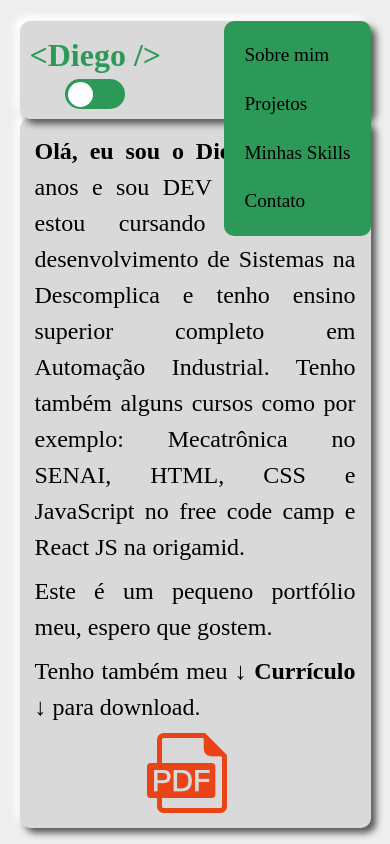
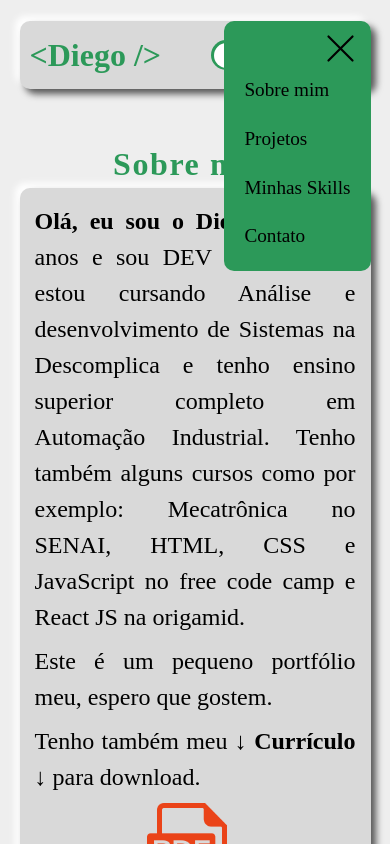
Before and after one commit to ArcherDiego/Portfolio, a React (Create React App) app: page / in a window 390 px wide. Both pictures are taken after a click on the icon 335 px from the left and 70 px from the top of the page. Shown: the top 844 px of the page. Built offline with nearby package versions, Linux system fonts and the light colour scheme; a web font is replaced by a local one.

Commit message:
feat: finish responsive and end portfolio

```diff
--- a/src/components/Hamburger/index.js
+++ b/src/components/Hamburger/index.js
@@ -16,12 +16,6 @@ const Hamburger = ({theme, setTheme}) => {
         theme === "light" ? setTheme('dark') : setTheme('light')
     }
 
-    /*
-        <svg xmlns="http://www.w3.org/2000/svg" width="16" height="16" fill="currentColor" class="bi bi-x-lg" viewBox="0 0 16 16">
-        <path d="M2.146 2.854a.5.5 0 1 1 .708-.708L8 7.293l5.146-5.147a.5.5 0 0 1 .708.708L8.707 8l5.147 5.146a.5.5 0 0 1-.708.708L8 8.707l-5.146 5.147a.5.5 0 0 1-.708-.708L7.293 8 2.146 2.854Z"/>
-        </svg>
-    */
-
     return (
         <HamburgerStyle>
             <section>
@@ -30,7 +24,7 @@ const Hamburger = ({theme, setTheme}) => {
             </section>
             {
                 open ? (
-                    <NavLinks />
+                    <NavLinks handleChange={handleChange} />
                 ) : (
                     <svg onClick={handleChange} xmlns="http://www.w3.org/2000/svg" class="bi bi-list" viewBox="0 0 16 16">
                         <path fill-rule="evenodd" d="M2.5 12a.5.5 0 0 1 .5-.5h10a.5.5 0 0 1 0 1H3a.5.5 0 0 1-.5-.5zm0-4a.5.5 0 0 1 .5-.5h10a.5.5 0 0 1 0 1H3a.5.5 0 0 1-.5-.5zm0-4a.5.5 0 0 1 .5-.5h10a.5.5 0 0 1 0 1H3a.5.5 0 0 1-.5-.5z"/>
--- a/src/components/Hamburger/style.js
+++ b/src/components/Hamburger/style.js
@@ -6,11 +6,9 @@ const HamburgerStyle = styled.div`
     padding: 10px;
     width: 90%;
     justify-content: space-between;
-    align-items: center;
 
     section {
         display: flex;
-        flex-direction: column;
         align-items: center;
     }
 
@@ -27,14 +25,15 @@ const HamburgerStyle = styled.div`
     }
 
     h2 {
-            color: ${({theme}) => theme.color};
-            font-size: ${({theme}) => theme.fontSize.bg};
+        padding-right: 50px;
+        color: ${({theme}) => theme.color};
+        font-size: ${({theme}) => theme.fontSize.bg};
     }
 
     svg {
-        width: 50px;
-        height: 50px;
-        fill: ${({theme}) => theme.color};
+        height: 35px;
+        width: 35px;
+        fill: ${({theme}) => theme.fontColor};
     }
 
     @media (min-width: 480px) {
--- a/src/components/NavLinks/index.js
+++ b/src/components/NavLinks/index.js
@@ -1,8 +1,11 @@
 import NavLinksStyle from "./style"
 
-const NavLinks = () => {
+const NavLinks = ({handleChange}) => {
     return (
         <NavLinksStyle>
+            <svg onClick={handleChange} xmlns="http://www.w3.org/2000/svg" class="bi bi-x-lg" viewBox="0 0 16 16">
+                <path d="M2.146 2.854a.5.5 0 1 1 .708-.708L8 7.293l5.146-5.147a.5.5 0 0 1 .708.708L8.707 8l5.147 5.146a.5.5 0 0 1-.708.708L8 8.707l-5.146 5.147a.5.5 0 0 1-.708-.708L7.293 8 2.146 2.854Z"/>
+            </svg>
             <li><a href="#about">Sobre mim</a></li>
             <li><a href="#projects">Projetos</a></li>
             <li><a href="#skills">Minhas Skills</a></li>
--- a/src/components/NavLinks/style.js
+++ b/src/components/NavLinks/style.js
@@ -2,11 +2,24 @@ import styled from "styled-components";
 
 const NavLinksStyle = styled.ul`
 
-    @media screen and (max-width: 480px) {
+    @media (min-width: 480px) {
+        svg {
+            display: none;
+        }
+    }
+
+    @media (max-width: 480px) {
         padding: 5px;
         height: auto;
         background-color: ${({theme}) => theme.color};
         border-radius: 10px;
+
+        svg {
+            margin-left: 70%;
+            height: 35px;
+            width: 35px;
+            fill: ${({theme}) => theme.fontColor};
+        }
     }
 `;
 
--- a/src/components/Navigation/style.js
+++ b/src/components/Navigation/style.js
@@ -48,7 +48,8 @@ const NavStyle = styled.nav`
     a:hover {
         color: ${({theme}) => theme.color};
         text-decoration: underline;
-        font-size: larger;
+        text-underline-offset: 7px;
+        text-decoration-thickness: 3px;
         transition: 0.4s;
     }
 
--- a/src/pages/About/style.js
+++ b/src/pages/About/style.js
@@ -25,7 +25,7 @@ const AboutStyle = styled.div`
         align-items: center;
 
         h1 {
-            margin-top: 20%;
+            margin-top: 40%;
         }
     }
 `;
--- a/src/pages/Contact/index.js
+++ b/src/pages/Contact/index.js
@@ -4,21 +4,21 @@ const Contact = () => {
     return (
         <ContactStyle>
             <section id="contact">
-                <a href="https://www.linkedin.com/in/diego-oliveira-b32447192/">
+                <a target="_blank" rel="noreferrer" href="https://www.linkedin.com/in/diego-oliveira-b32447192/">
                     <svg xmlns="http://www.w3.org/2000/svg" fill="#2c9959" class="bi bi-linkedin" viewBox="0 0 16 16">
                         <path d="M0 1.146C0 .513.526 0 1.175 0h13.65C15.474 0 16 .513 16 1.146v13.708c0 .633-.526 1.146-1.175 1.146H1.175C.526 16 0 15.487 0 14.854V1.146zm4.943 12.248V6.169H2.542v7.225h2.401zm-1.2-8.212c.837 0 1.358-.554 1.358-1.248-.015-.709-.52-1.248-1.342-1.248-.822 0-1.359.54-1.359 1.248 0 .694.521 1.248 1.327 1.248h.016zm4.908 8.212V9.359c0-.216.016-.432.08-.586.173-.431.568-.878 1.232-.878.869 0 1.216.662 1.216 1.634v3.865h2.401V9.25c0-2.22-1.184-3.252-2.764-3.252-1.274 0-1.845.7-2.165 1.193v.025h-.016a5.54 5.54 0 0 1 .016-.025V6.169h-2.4c.03.678 0 7.225 0 7.225h2.4z"/>
                     </svg>
                     <h4>Linkedin</h4>
                     <p>diego-oliveira</p>
                 </a>
-                <a href="https://github.com/ArcherDiego">
+                <a target="_blank" rel="noreferrer" href="https://github.com/ArcherDiego">
                     <svg xmlns="http://www.w3.org/2000/svg" fill="#2c9959" class="bi bi-github" viewBox="0 0 16 16">
                         <path d="M8 0C3.58 0 0 3.58 0 8c0 3.54 2.29 6.53 5.47 7.59.4.07.55-.17.55-.38 0-.19-.01-.82-.01-1.49-2.01.37-2.53-.49-2.69-.94-.09-.23-.48-.94-.82-1.13-.28-.15-.68-.52-.01-.53.63-.01 1.08.58 1.23.82.72 1.21 1.87.87 2.33.66.07-.52.28-.87.51-1.07-1.78-.2-3.64-.89-3.64-3.95 0-.87.31-1.59.82-2.15-.08-.2-.36-1.02.08-2.12 0 0 .67-.21 2.2.82.64-.18 1.32-.27 2-.27.68 0 1.36.09 2 .27 1.53-1.04 2.2-.82 2.2-.82.44 1.1.16 1.92.08 2.12.51.56.82 1.27.82 2.15 0 3.07-1.87 3.75-3.65 3.95.29.25.54.73.54 1.48 0 1.07-.01 1.93-.01 2.2 0 .21.15.46.55.38A8.012 8.012 0 0 0 16 8c0-4.42-3.58-8-8-8z"/>
                     </svg>
                     <h4>Github</h4>
                     <p>ArcherDiego</p>
                 </a>
-                <a href="https://gmail.com">
+                <a target="_blank" rel="noreferrer" href="https://gmail.com">
                     <svg xmlns="http://www.w3.org/2000/svg" fill="#2c9959" class="bi bi-envelope-at-fill" viewBox="0 0 16 16">
                         <path d="M2 2A2 2 0 0 0 .05 3.555L8 8.414l7.95-4.859A2 2 0 0 0 14 2H2Zm-2 9.8V4.698l5.803 3.546L0 11.801Zm6.761-2.97-6.57 4.026A2 2 0 0 0 2 14h6.256A4.493 4.493 0 0 1 8 12.5a4.49 4.49 0 0 1 1.606-3.446l-.367-.225L8 9.586l-1.239-.757ZM16 9.671V4.697l-5.803 3.546.338.208A4.482 4.482 0 0 1 12.5 8c1.414 0 2.675.652 3.5 1.671Z"/>
                         <path d="M15.834 12.244c0 1.168-.577 2.025-1.587 2.025-.503 0-1.002-.228-1.12-.648h-.043c-.118.416-.543.643-1.015.643-.77 0-1.259-.542-1.259-1.434v-.529c0-.844.481-1.4 1.26-1.4.585 0 .87.333.953.63h.03v-.568h.905v2.19c0 .272.18.42.411.42.315 0 .639-.415.639-1.39v-.118c0-1.277-.95-2.326-2.484-2.326h-.04c-1.582 0-2.64 1.067-2.64 2.724v.157c0 1.867 1.237 2.654 2.57 2.654h.045c.507 0 .935-.07 1.18-.18v.731c-.219.1-.643.175-1.237.175h-.044C10.438 16 9 14.82 9 12.646v-.214C9 10.36 10.421 9 12.485 9h.035c2.12 0 3.314 1.43 3.314 3.034v.21Zm-4.04.21v.227c0 .586.227.8.581.8.31 0 .564-.17.564-.743v-.367c0-.516-.275-.708-.572-.708-.346 0-.573.245-.573.791Z"/>
@@ -26,7 +26,7 @@ const Contact = () => {
                     <h4>E-mail</h4>
                     <p>doliveirasantos98@gmail.com</p>
                 </a>
-                <a href="https://wa.me/5511968372033">
+                <a target="_blank" rel="noreferrer" href="https://wa.me/5511968372033">
                     <svg xmlns="http://www.w3.org/2000/svg" fill="#2c9959" class="bi bi-whatsapp" viewBox="0 0 16 16">
                         <path d="M13.601 2.326A7.854 7.854 0 0 0 7.994 0C3.627 0 .068 3.558.064 7.926c0 1.399.366 2.76 1.057 3.965L0 16l4.204-1.102a7.933 7.933 0 0 0 3.79.965h.004c4.368 0 7.926-3.558 7.93-7.93A7.898 7.898 0 0 0 13.6 2.326zM7.994 14.521a6.573 6.573 0 0 1-3.356-.92l-.24-.144-2.494.654.666-2.433-.156-.251a6.56 6.56 0 0 1-1.007-3.505c0-3.626 2.957-6.584 6.591-6.584a6.56 6.56 0 0 1 4.66 1.931 6.557 6.557 0 0 1 1.928 4.66c-.004 3.639-2.961 6.592-6.592 6.592zm3.615-4.934c-.197-.099-1.17-.578-1.353-.646-.182-.065-.315-.099-.445.099-.133.197-.513.646-.627.775-.114.133-.232.148-.43.05-.197-.1-.836-.308-1.592-.985-.59-.525-.985-1.175-1.103-1.372-.114-.198-.011-.304.088-.403.087-.088.197-.232.296-.346.1-.114.133-.198.198-.33.065-.134.034-.248-.015-.347-.05-.099-.445-1.076-.612-1.47-.16-.389-.323-.335-.445-.34-.114-.007-.247-.007-.38-.007a.729.729 0 0 0-.529.247c-.182.198-.691.677-.691 1.654 0 .977.71 1.916.81 2.049.098.133 1.394 2.132 3.383 2.992.47.205.84.326 1.129.418.475.152.904.129 1.246.08.38-.058 1.171-.48 1.338-.943.164-.464.164-.86.114-.943-.049-.084-.182-.133-.38-.232z"/>
                     </svg>
```
